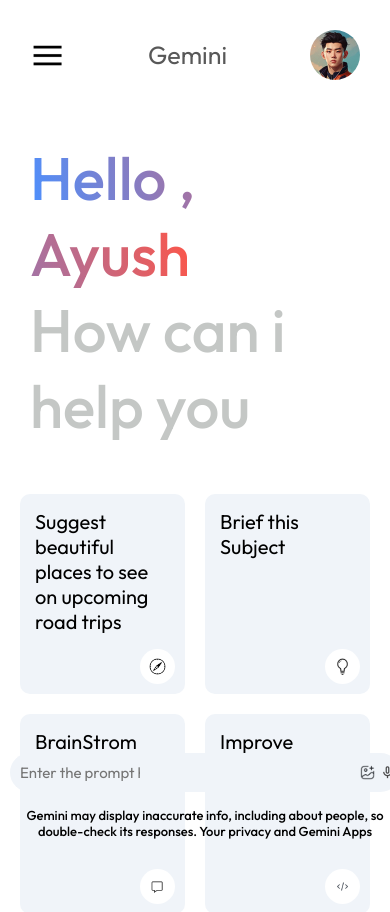
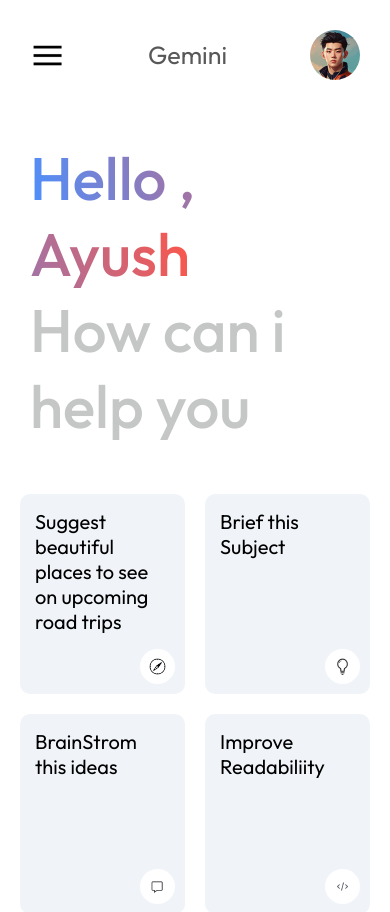
Before and after one commit to coder0606-op/Gemini-Clone, a React (Vite) app: page / in a window 390 px wide. Shown: the top 912 px of the page. Built offline with nearby package versions, Linux system fonts and the light colour scheme.

Commit message:
Update Main.css

```diff
--- a/src/components/Main/Main.css
+++ b/src/components/Main/Main.css
@@ -186,6 +186,9 @@
 }
 
 @media (max-width: 600px) {
+  .main-bottom{
+    position:relative;
+  }
   .main-bottom input {
     flex: none;
     width: 130px;
```
